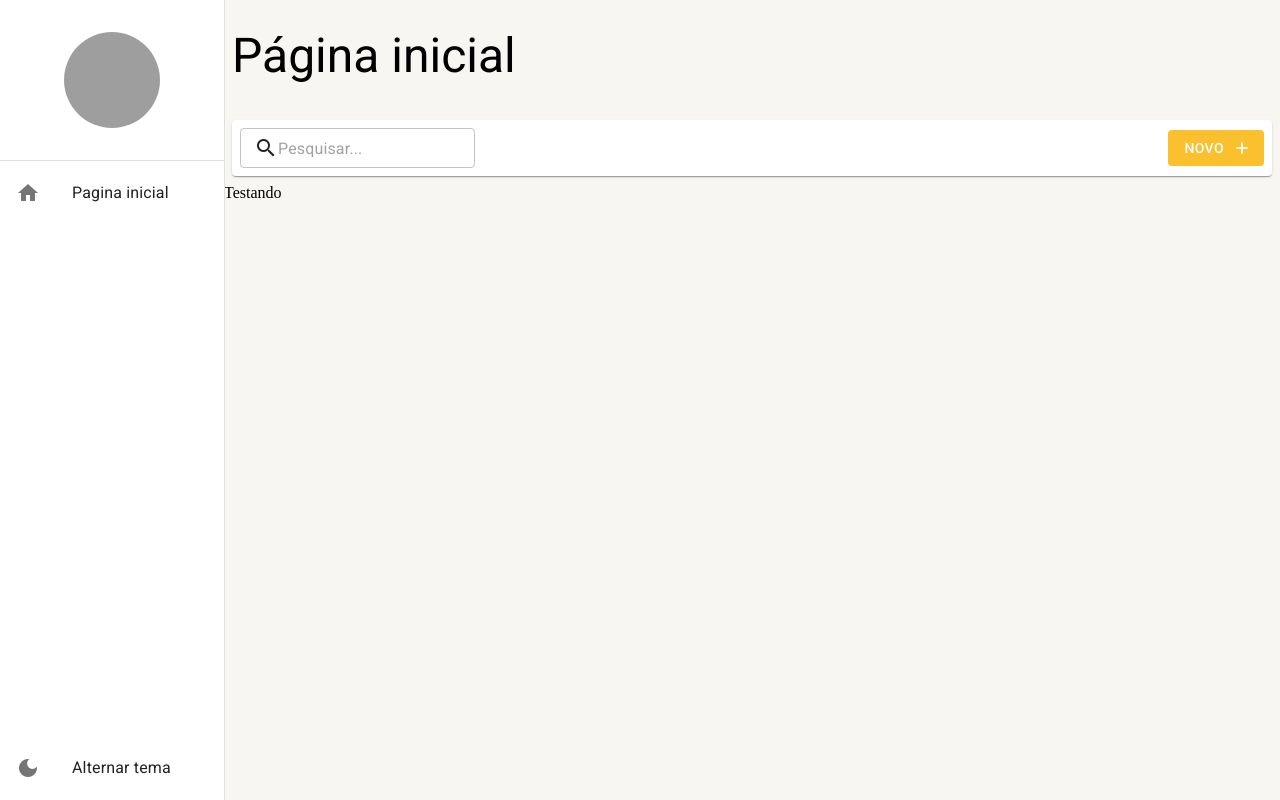
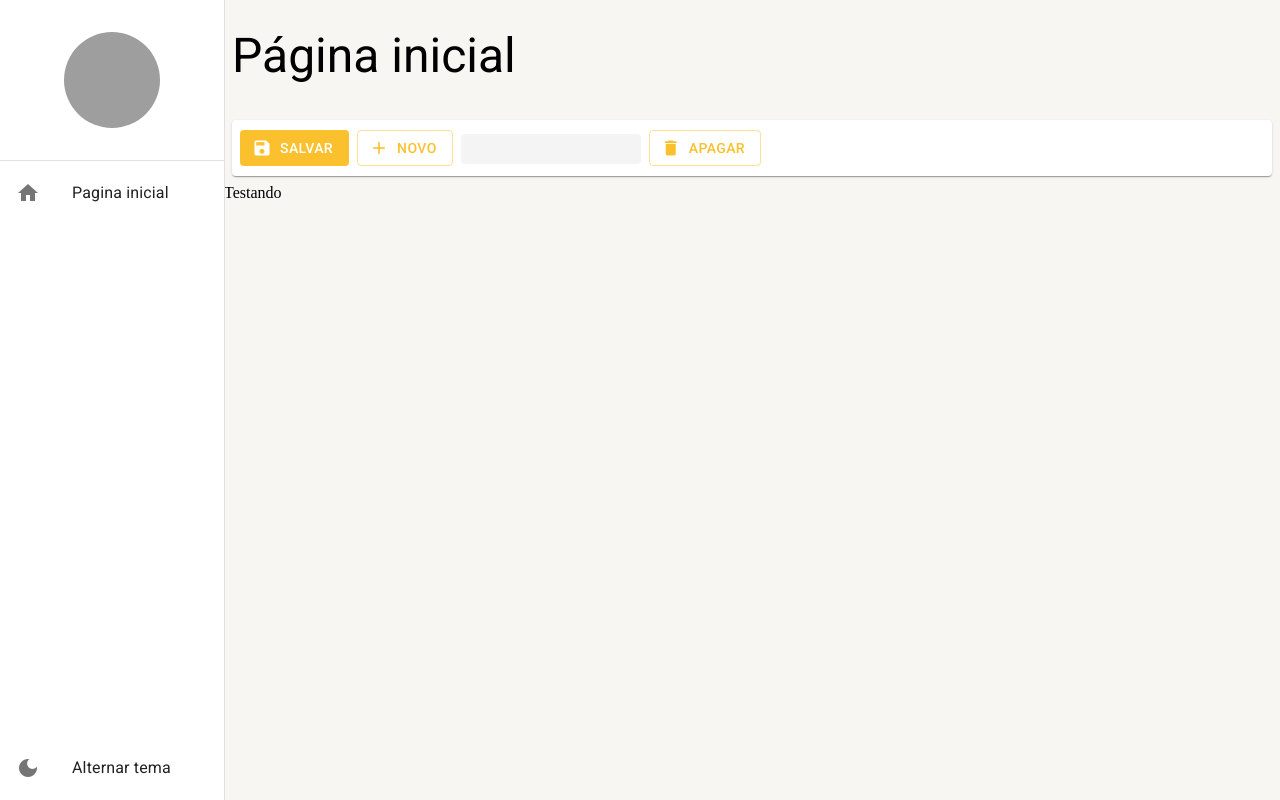
Before and after one commit to LuanCavalcant1/dashmui, a React (Create React App) app: page /pagina-inicial in a window 1280 px wide. Built offline with nearby package versions, Linux system fonts and the light colour scheme; grey boxes are pictures that could not be loaded.

Commit message:
feat: instalando o json server

```diff
--- /dev/null
+++ b/mock/database.json
@@ -0,0 +1,9 @@
+{
+    "pessoas": [
+        {
+            "id":1,
+            "nome": "Luan",
+            "sobrenome": "cavalcanti"
+        }
+    ]
+}
--- a/package.json
+++ b/package.json
@@ -24,6 +24,7 @@
     "@typescript-eslint/parser": "^5.45.0",
     "eslint": "^8.29.0",
     "eslint-plugin-react": "^7.31.11",
+    "json-server": "^0.17.1",
     "typescript": "^4.9.3",
     "web-vitals": "^2.1.4"
   },
@@ -31,6 +32,7 @@
     "start": "react-scripts start",
     "build": "react-scripts build",
     "test": "react-scripts test",
+    "mock": "json-server -w -p 3333 ./mock/database.json",
     "eject": "react-scripts eject"
   },
   "eslintConfig": {
--- a/src/pages/dashboard/Dashboard.tsx
+++ b/src/pages/dashboard/Dashboard.tsx
@@ -1,4 +1,5 @@
-import { FerramentasDaListagem } from '../../shared/components';
+
+import { FerramentasDeDetalhe } from '../../shared/components';
 import { LayoutBaseDePagina } from '../../shared/layouts';
 
 
@@ -6,13 +7,15 @@
     return (
         <LayoutBaseDePagina
             titulo='Página inicial'
-            barraDeFerramentas={(<FerramentasDaListagem
-                mostrarInputBusca
-                textoBotaoNovo='Novo'
-            />)}
+            barraDeFerramentas={(<FerramentasDeDetalhe
+               mostrarBotaoNovo
+               mostrarBotaoSalvarEFechar
+               mostrarBotaoSalvarEFecharCarregando
+               mostrarBotaoVoltar={false}
+               />
+            )}
         >
             Testando
         </LayoutBaseDePagina>
-
     );
 };
--- /dev/null
+++ b/src/shared/components/ferramentas-de-detalhe/FerramentasDeDetalhe.tsx
@@ -0,0 +1,156 @@
+import { Box, Button, Divider, Icon, Paper, Skeleton, Typography, useMediaQuery, useTheme } from '@mui/material';
+
+
+
+interface IFerramentasDeDetalheProps {
+    textoBotaoNovo?: string;
+
+    mostrarBotaoNovo?: boolean;
+    mostrarBotaoVoltar?: boolean;
+    mostrarBotaoApagar?: boolean;
+    mostrarBotaoSalvar?: boolean;
+    mostrarBotaoSalvarEFechar?: boolean;
+
+    mostrarBotaoNovoCarregando?: boolean;
+    mostrarBotaoVoltarCarregando?: boolean;
+    mostrarBotaoApagarCarregando?: boolean;
+    mostrarBotaoSalvarCarregando?: boolean;
+    mostrarBotaoSalvarEFecharCarregando?: boolean;
+
+    aoClicarEmNovo?: () => void;
+    aoClicarEmVoltar?: () => void;
+    aoClicarEmApagar?: () => void;
+    aoClicarEmSalvar?: () => void;
+    aoClicarEmSalvarEFechar?: () => void;
+}
+
+
+export const FerramentasDeDetalhe: React.FC<IFerramentasDeDetalheProps> = ({
+    textoBotaoNovo = 'Novo',
+
+    mostrarBotaoNovo = true,
+    mostrarBotaoVoltar = true,
+    mostrarBotaoApagar = true,
+    mostrarBotaoSalvar = true,
+    mostrarBotaoSalvarEFechar = false,
+
+    mostrarBotaoNovoCarregando = false,
+    mostrarBotaoVoltarCarregando = false,
+    mostrarBotaoApagarCarregando = false,
+    mostrarBotaoSalvarCarregando = false,
+    mostrarBotaoSalvarEFecharCarregando = false,
+
+    aoClicarEmNovo,
+    aoClicarEmVoltar,
+    aoClicarEmApagar,
+    aoClicarEmSalvar,
+    aoClicarEmSalvarEFechar
+}) => {
+    const theme = useTheme();
+    const smDown = useMediaQuery(theme.breakpoints.down('sm'));
+    const mdDown = useMediaQuery(theme.breakpoints.down('md'));
+
+
+    return (
+        <Box
+            height={theme.spacing(5)}
+            gap={1}
+            marginX={1}
+            paddingX={2}
+            padding={1}
+            display='flex'
+            alignItems='center'
+            component={Paper}
+        >
+            {(mostrarBotaoSalvar && !mostrarBotaoSalvarCarregando) && (<Button
+                variant='contained'
+                color='primary'
+                disableElevation
+                startIcon={<Icon>save</Icon>}
+                onClick={aoClicarEmSalvar}
+            >
+                <Typography variant='button' whiteSpace='nowrap' textOverflow='elipsis' overflow='hidden'>
+                    Salvar
+                </Typography>
+            </Button>)}
+
+            {mostrarBotaoSalvarCarregando && (
+                <Skeleton width={108} height={50} />
+            )}
+
+            {(mostrarBotaoNovo && !mostrarBotaoNovoCarregando && !smDown) && (<Button
+                variant='outlined'
+                color='primary'
+                disableElevation
+                startIcon={<Icon>add</Icon>}
+                onClick={aoClicarEmNovo}
+            >
+                <Typography variant='button' whiteSpace='nowrap' textOverflow='elipsis' overflow='hidden'>
+                    {textoBotaoNovo}
+                </Typography>
+            </Button>)}
+
+            {(mostrarBotaoNovoCarregando && !smDown) && (
+                <Skeleton width={108} height={50} />
+            )}
+
+            {(mostrarBotaoSalvarEFechar && !mostrarBotaoSalvarEFecharCarregando && !smDown && !mdDown) && (<Button
+                variant='outlined'
+                color='primary'
+                disableElevation
+                startIcon={<Icon>save</Icon>}
+                onClick={aoClicarEmSalvarEFechar}
+            >
+                <Typography variant='button' whiteSpace='nowrap' textOverflow='elipsis' overflow='hidden'>
+                    Salvar e voltar
+                </Typography>
+
+            </Button>)}
+
+            {(mostrarBotaoSalvarEFecharCarregando && !smDown && !mdDown) && (
+                <Skeleton width={180} height={50} />
+            )}
+
+            {(mostrarBotaoApagar && !mostrarBotaoApagarCarregando) && (<Button
+                variant='outlined'
+                color='primary'
+                disableElevation
+                startIcon={<Icon>delete</Icon>}
+                onClick={aoClicarEmApagar}
+            >
+                <Typography variant='button' whiteSpace='nowrap' textOverflow='elipsis' overflow='hidden'>
+                    Apagar
+                </Typography>
+
+            </Button>)}
+
+            {mostrarBotaoApagarCarregando && (
+                <Skeleton width={100} height={50} />
+            )}
+
+            {(mostrarBotaoVoltar && (mostrarBotaoNovo || mostrarBotaoApagar || mostrarBotaoSalvarEFechar)
+
+            ) && (< Divider variant='middle' orientation='vertical' />
+                )
+            }
+
+            {(mostrarBotaoVoltar && !mostrarBotaoVoltarCarregando) && (<Button
+                variant='outlined'
+                color='primary'
+                disableElevation
+                startIcon={<Icon>arrow_back</Icon>}
+                onClick={aoClicarEmVoltar}
+            >
+                <Typography variant='button' whiteSpace='nowrap' textOverflow='elipsis' overflow='hidden'>
+                    Voltar
+                </Typography>
+
+            </Button>)}
+
+            {mostrarBotaoVoltarCarregando && (
+                <Skeleton width={108} height={50} />
+            )}
+
+        </Box>
+    );
+};
--- a/src/shared/components/index.ts
+++ b/src/shared/components/index.ts
@@ -1,2 +1,3 @@
 export * from './menu-lateral/MenuLateral';
 export * from './ferramentas-da-listagem/FerramentasDaListagem';
+export * from './ferramentas-de-detalhe/FerramentasDeDetalhe';
```
Also changed, not shown: src/shared/components/ferramentas-da-listagem/FerramentasDaListagem.tsx (+11 -2 lines), mock/README.md (added), 1 other file (tests, documents, lock files or other folders).
